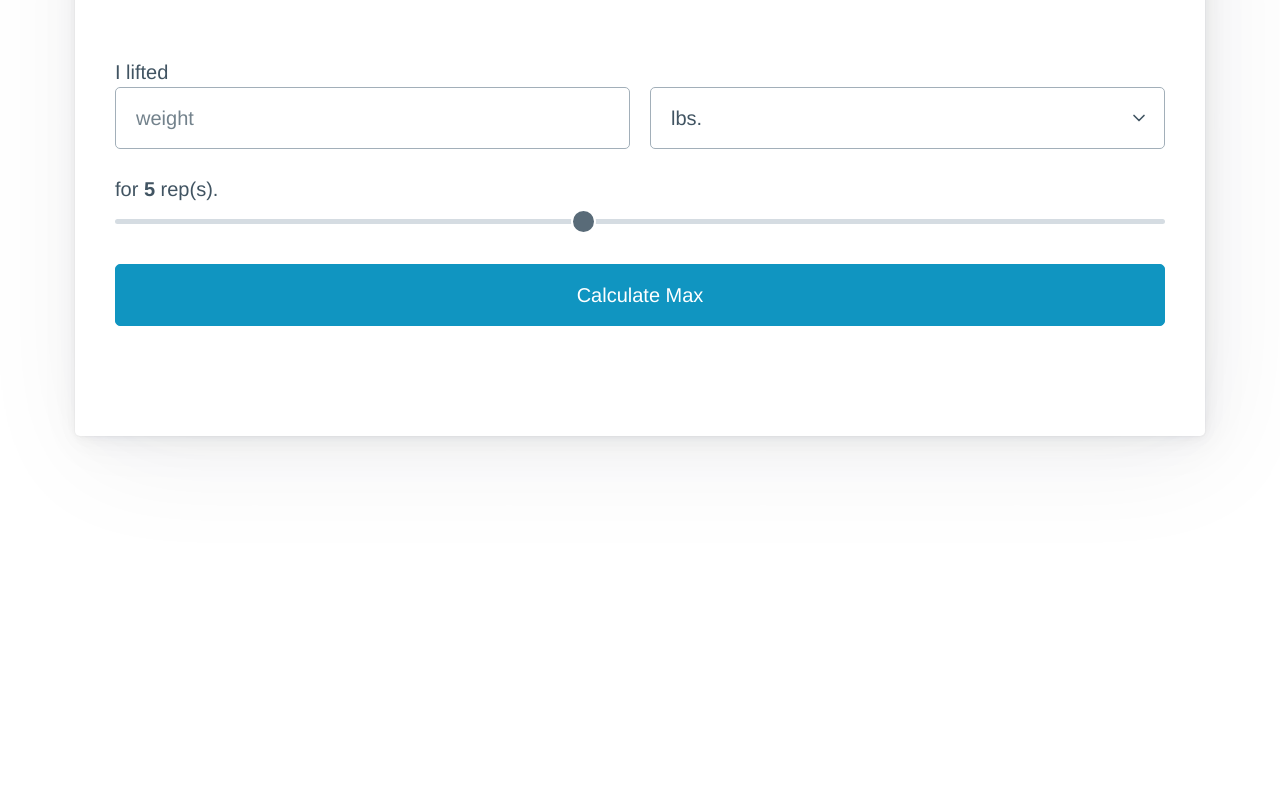
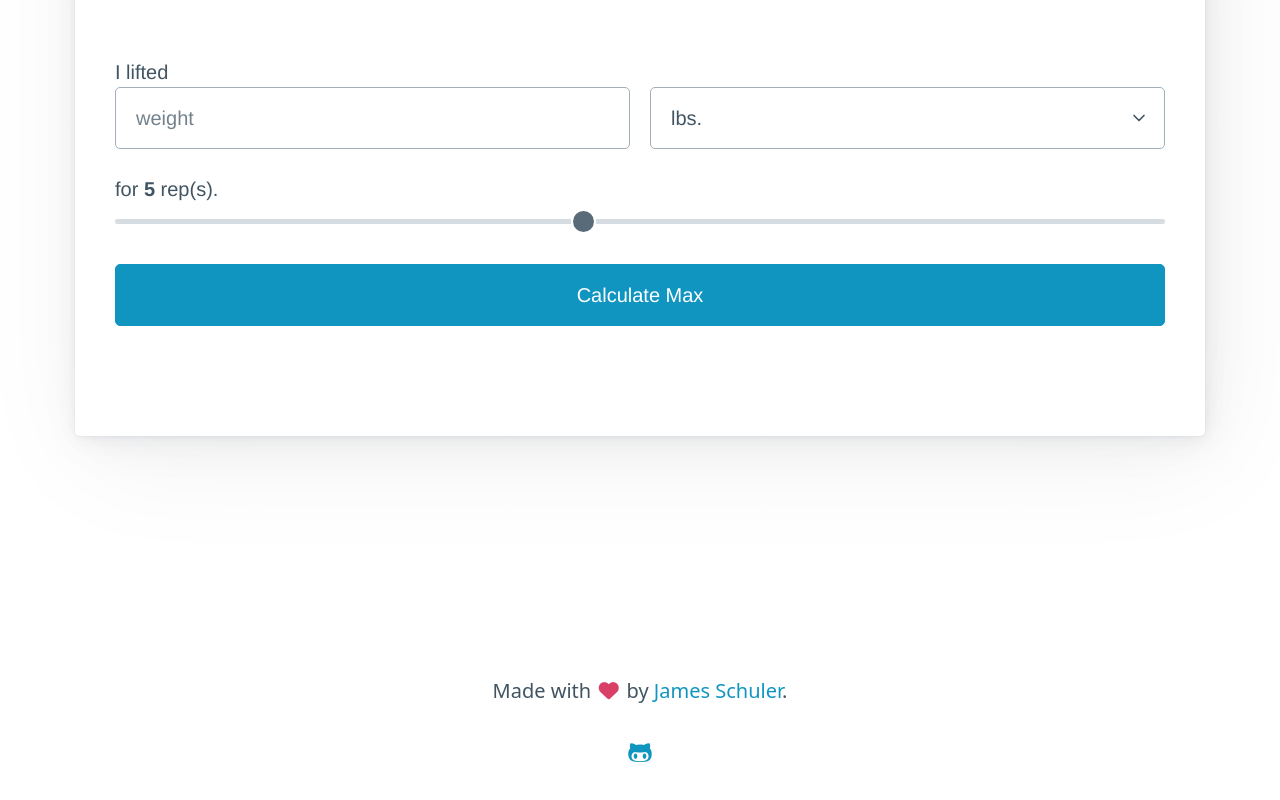
Before and after one commit to jameshschuler/swol, a Vue app: page / in a window 1280 px wide. Shown: the part 388-1188 px from the top of the page. Before the commit the page ends 984 px from the top, so only its background shows below. Built offline with nearby package versions, Linux system fonts and the light colour scheme.

Commit message:
Added footer

```diff
--- a/index.html
+++ b/index.html
@@ -8,6 +8,15 @@
   </head>
   <body>
     <main class="container" id="app"></main>
+    <footer>
+      <div class="container">
+        <p class="text-center">Made with <i class="fas fa-fw fa-heart has-text-danger"></i> by <a href="https://jamesschuler.io" target="_blank">James Schuler</a>.</p>
+        <p class="text-center">
+          <a href="https://github.com/jameshschuler/doug-score-viewer" target="_blank"><i class="fab fa-fw fa-lg fa-github-alt"></i></a>
+        </p>
+      </div>
+    </footer>
+    <script src="https://kit.fontawesome.com/e568baa144.js" crossorigin="anonymous" type="module"></script>
     <script type="module" src="/src/main.ts"></script>
   </body>
 </html>
--- a/src/styles/app.scss
+++ b/src/styles/app.scss
@@ -1 +1,9 @@
 @import "./spacing";
+
+.text-center {
+    text-align: center;
+}
+
+.fa-heart {
+    color: hsl(345, 67%, 55%);
+}
```
